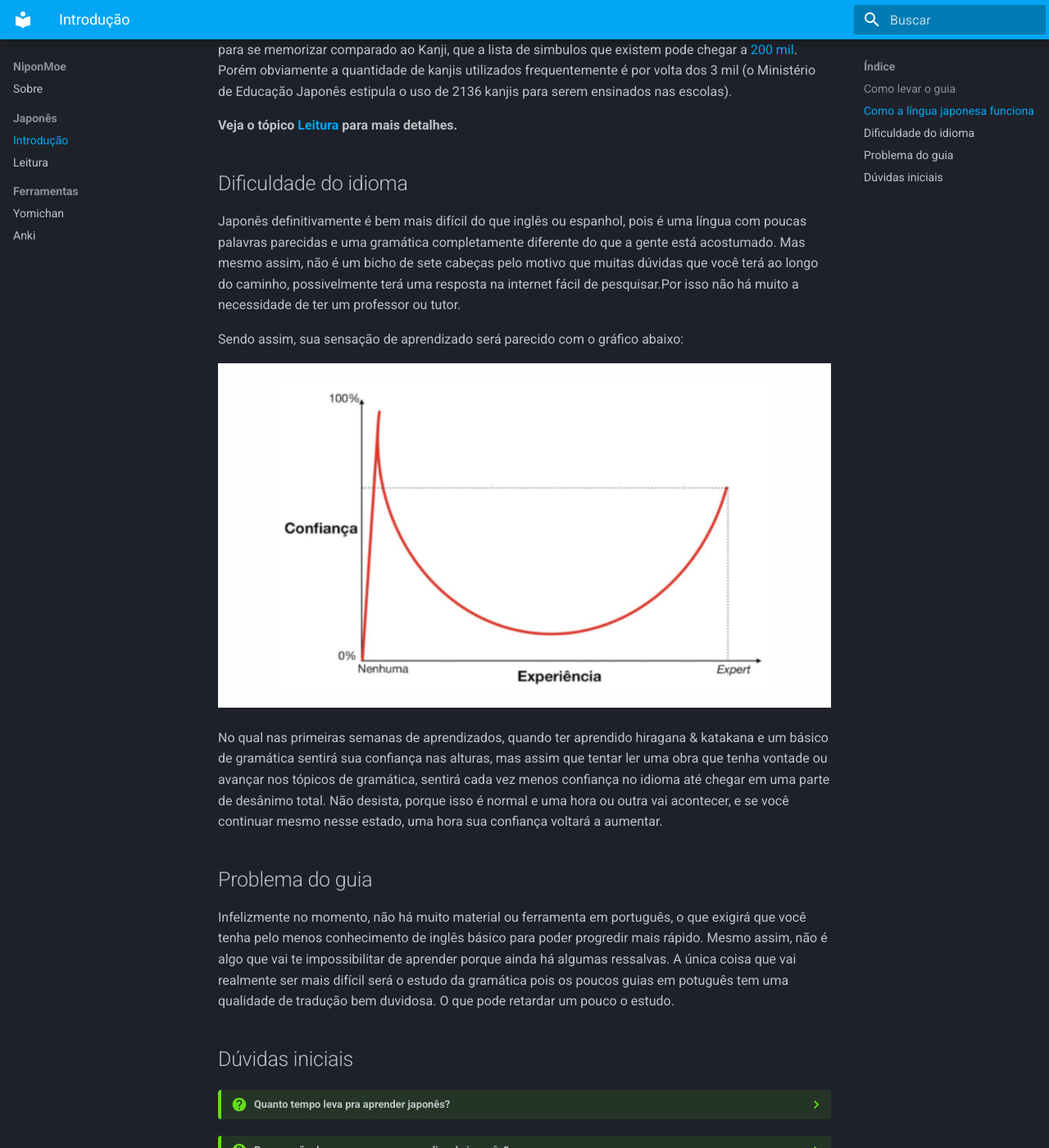
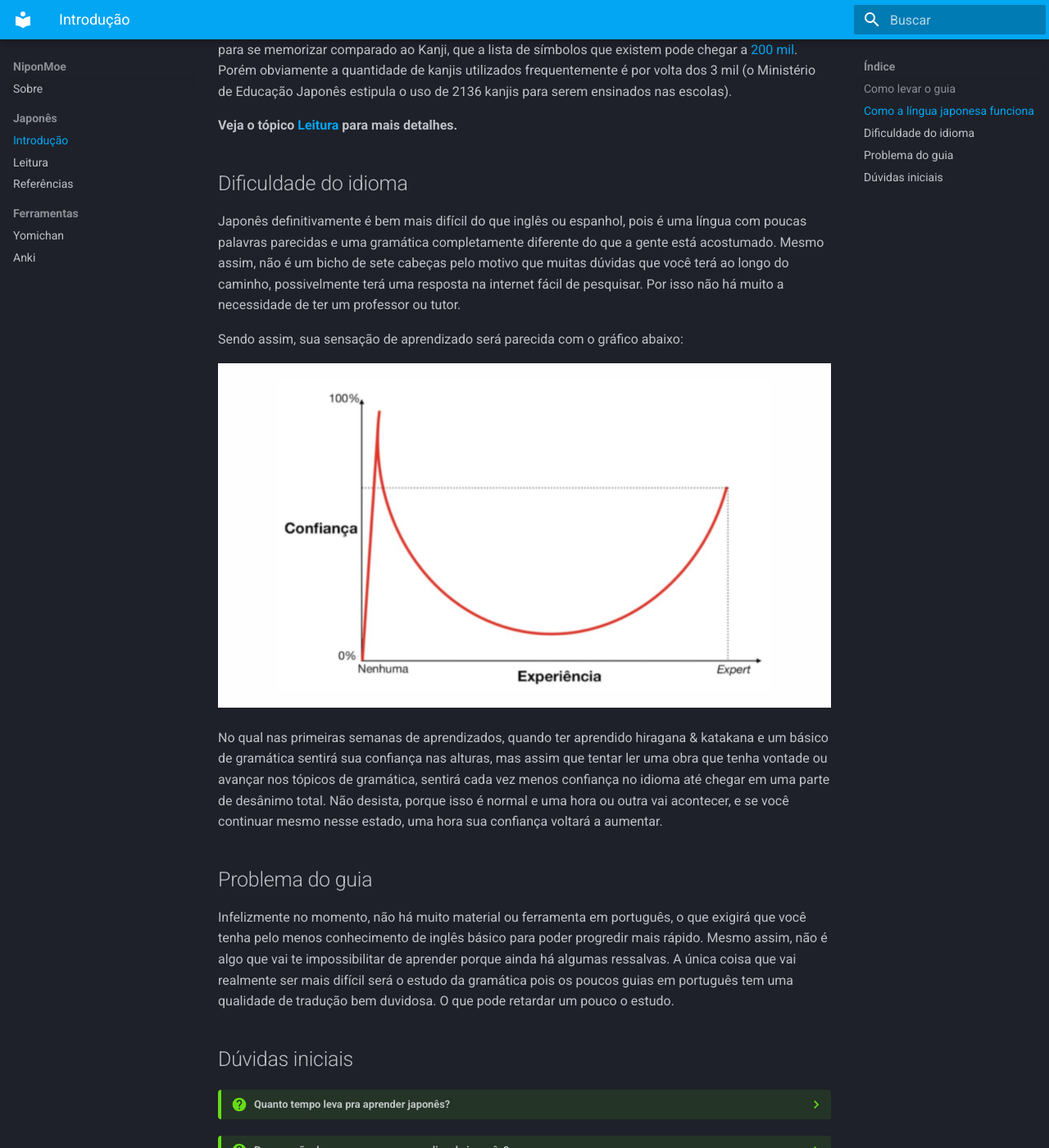
Before and after one commit to RinNatsume13/NiponMoe, an MkDocs documentation site: the page built from docs/intro.md, in a window 1280 px wide and 1400 px high, scrolled down 1186 px. Shown: the whole window at 82% size. Built offline with MkDocs 1.6.1 and Material for MkDocs 9.7.7, drawn with Linux system fonts in a browser that asks for light colours.

Commit message:
Correção ortográfica

```diff
--- a/docs/intro.md
+++ b/docs/intro.md
@@ -14,21 +14,21 @@
 
 Ela possui 3 alfabetos principais que são Hiragana, Katakana e os temidos Kanjis. Para você poder consumir obras japonesas, você precisa entender bem todos esses 3.
 
-Tanto o Hiragana quanto o Katakana são bem mais fáceis de decorar pois possuem poucos simbulos para se memorizar comparado ao Kanji, que a lista de simbulos que existem pode chegar a [200 mil](https://orientalsouls.com/blog/japanese-calligraphy/how-many-kanji-characters-are-there/). Porém obviamente a quantidade de kanjis utilizados frequentemente é por volta dos 3 mil (o Ministério de Educação Japonês estipula o uso de 2136 kanjis para serem ensinados nas escolas).
+Tanto o Hiragana quanto o Katakana são bem mais fáceis de decorar pois possuem poucos símbolos para se memorizar comparado ao Kanji, que a lista de símbolos que existem pode chegar a [200 mil](https://orientalsouls.com/blog/japanese-calligraphy/how-many-kanji-characters-are-there/). Porém obviamente a quantidade de kanjis utilizados frequentemente é por volta dos 3 mil (o Ministério de Educação Japonês estipula o uso de 2136 kanjis para serem ensinados nas escolas).
 
 **Veja o tópico [Leitura](leitura.md) para mais detalhes.**
 
 ## Dificuldade do idioma
-Japonês definitivamente é bem mais difícil do que inglês ou espanhol, pois é uma língua com poucas palavras parecidas e uma gramática completamente diferente do que a gente está acostumado. Mas mesmo assim, não é um bicho de sete cabeças pelo motivo que muitas dúvidas que você terá ao longo do caminho, possivelmente terá uma resposta na internet fácil de pesquisar.Por isso não há muito a necessidade de ter um professor ou tutor.
+Japonês definitivamente é bem mais difícil do que inglês ou espanhol, pois é uma língua com poucas palavras parecidas e uma gramática completamente diferente do que a gente está acostumado. Mesmo assim, não é um bicho de sete cabeças pelo motivo que muitas dúvidas que você terá ao longo do caminho, possivelmente terá uma resposta na internet fácil de pesquisar. Por isso não há muito a necessidade de ter um professor ou tutor.
 
-Sendo assim, sua sensação de aprendizado será parecido com o gráfico abaixo:
+Sendo assim, sua sensação de aprendizado será parecida com o gráfico abaixo:
 
 ![gra](imagens/gra.png 'gra')
 
 No qual nas primeiras semanas de aprendizados, quando ter aprendido hiragana & katakana e um básico de gramática sentirá sua confiança nas alturas, mas assim que tentar ler uma obra que tenha vontade ou avançar nos tópicos de gramática, sentirá cada vez menos confiança no idioma até chegar em uma parte de desânimo total. Não desista, porque isso é normal e uma hora ou outra vai acontecer, e se você continuar mesmo nesse estado, uma hora sua confiança voltará a aumentar.
 
 ## Problema do guia
-Infelizmente no momento, não há muito material ou ferramenta em português, o que exigirá que você tenha pelo menos conhecimento de inglês básico para poder progredir mais rápido. Mesmo assim, não é algo que vai te impossibilitar de aprender porque ainda há algumas ressalvas. A única coisa que vai realmente ser mais difícil será o estudo da gramática pois os poucos guias em potuguês tem uma qualidade de tradução bem duvidosa. O que pode retardar um pouco o estudo.
+Infelizmente no momento, não há muito material ou ferramenta em português, o que exigirá que você tenha pelo menos conhecimento de inglês básico para poder progredir mais rápido. Mesmo assim, não é algo que vai te impossibilitar de aprender porque ainda há algumas ressalvas. A única coisa que vai realmente ser mais difícil será o estudo da gramática pois os poucos guias em português tem uma qualidade de tradução bem duvidosa. O que pode retardar um pouco o estudo.
 
 ## Dúvidas iniciais
 
--- a/mkdocs.yml
+++ b/mkdocs.yml
@@ -55,6 +55,7 @@
   - Japonês:
     - Introdução: 'intro.md'
     - Leitura: 'leitura.md'
+    - Referências: 'referência.md'
 
   - Ferramentas:
     - Yomichan: 'yomichan.md'
```
Also changed, not shown: docs/anki.md (+3 -3 lines), docs/index.md (+2 -0 lines), docs/leitura.md (+3 -3 lines), docs/referência.md (added, +35 -0 lines), docs/yomichan.md (+3 -3 lines).
